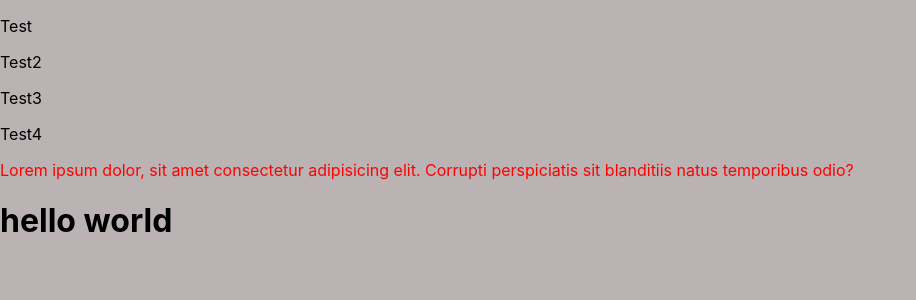
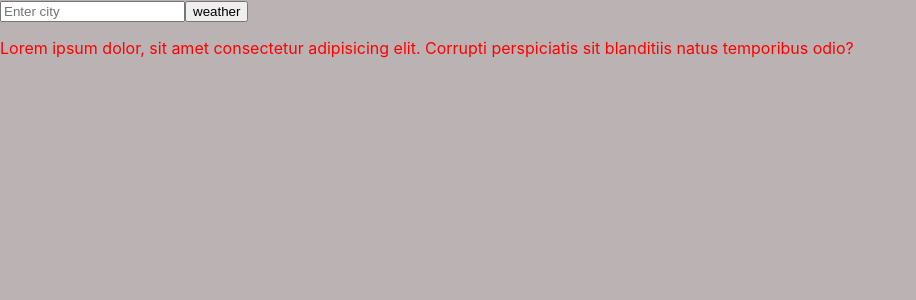
Before and after one commit to IvanPiceno171/SWF-Hackathon-practice, a React (Create React App) app in the folder hack-practice/: page / in a window 1280 px wide. Shown: the top 300 px of the page, without its empty margins (0-916 px from the left). Built offline with nearby package versions, Linux system fonts and the light colour scheme.

Commit message:
2 way to do API

```diff
--- a/hack-practice/package.json
+++ b/hack-practice/package.json
@@ -6,6 +6,7 @@
     "@testing-library/jest-dom": "^5.16.5",
     "@testing-library/react": "^13.4.0",
     "@testing-library/user-event": "^13.5.0",
+    "axios": "^1.3.5",
     "bootstrap": "^5.2.3",
     "react": "^18.2.0",
     "react-bootstrap": "^2.7.2",
--- /dev/null
+++ b/hack-practice/src/API2.js
@@ -0,0 +1,43 @@
+// import axios from "axios";
+import { useState } from "react";
+
+const ApiComponent2 = ()  =>{
+
+    const api = {
+        key: "1e2224cdfa86a62cb633695ce9cf2158",
+        base: "https://api.openweathermap.org/data/2.5/",
+      };
+
+    const [search, setSearch] = useState("");
+    const [weatherName, setWeatherName] = useState(null);
+    const [weatherDescription, setWeatherDescription] = useState(null);
+
+    console.log(search)
+    const searchPressed = () => {
+        fetch(`${api.base}weather?q=${search}&units=metric&APPID=${api.key}`)
+          .then((res) => res.json())
+          .then((result) => {
+            // console.log(result)
+            // console.log(result.weather)
+            // console.log(result.name)
+            setWeatherName(result.name);
+            setWeatherDescription(result.weather['0'].description);
+
+          });
+      };
+    return(
+        <>
+
+        <input type="text" placeholder="Enter city" onChange={(e) => setSearch(e.target.value)}/>
+
+        <button onClick={searchPressed}>weather</button>
+            <p>{weatherName}</p>
+            <p>{weatherDescription}</p>
+        <div>
+        </div>
+
+        </>
+    )
+}
+
+export default ApiComponent2
--- /dev/null
+++ b/hack-practice/src/Api.js
@@ -0,0 +1,22 @@
+import axios from "axios";
+import { useState } from "react";
+
+
+const ApiComponent = ()  =>{
+    const [data, setData] = useState([]);
+
+       const getData = async () =>{
+        const response = await axios.get("https://api.quotable.io/random");
+        console.log(response)
+        setData(response.data.content)
+    }
+
+    return(
+        <>
+                <button onClick={getData}>get quote</button>
+        <p>{data}</p>
+        </>
+    )
+}
+
+export default ApiComponent
--- a/hack-practice/src/App.js
+++ b/hack-practice/src/App.js
@@ -1,18 +1,39 @@
 import "./App.css";
+// import axios from 'axios';
+import React from "react";
+// import { useState } from "react";
 import Footer from "./components/footer/footer";
+// import ApiComponent from "./Api";
+import ApiComponent2 from "./API2";
+
+
+
 
 function App() {
+
+  // const [quote, setQuote] = useState('');
+
+  // API CALL
+  // const getQuote = () =>{
+  //   axios.get(baseURL)
+  //   .then((res)=>{
+  //     // console.log(res)
+  //     console.log(res.data.content)
+  //     setQuote(res.data.content)
+  //   }).catch(err=>{
+  //     console.log('error')
+  //   })
+  // }
   return (
     <div className="App">
       <header className="App-header">
-        <p>Test</p>
-        <p>Test2</p>
-        <p>Test3</p>
-        <p>Test4</p>
-        <p></p>
 
+      <ApiComponent2/>
+      {/* <ApiComponent/> */}
         <Footer></Footer>
-        <h1>hello world</h1>
+
+
+
       </header>
     </div>
   );
```
Also changed, not shown: 1 other file (tests, documents, lock files or other folders).
